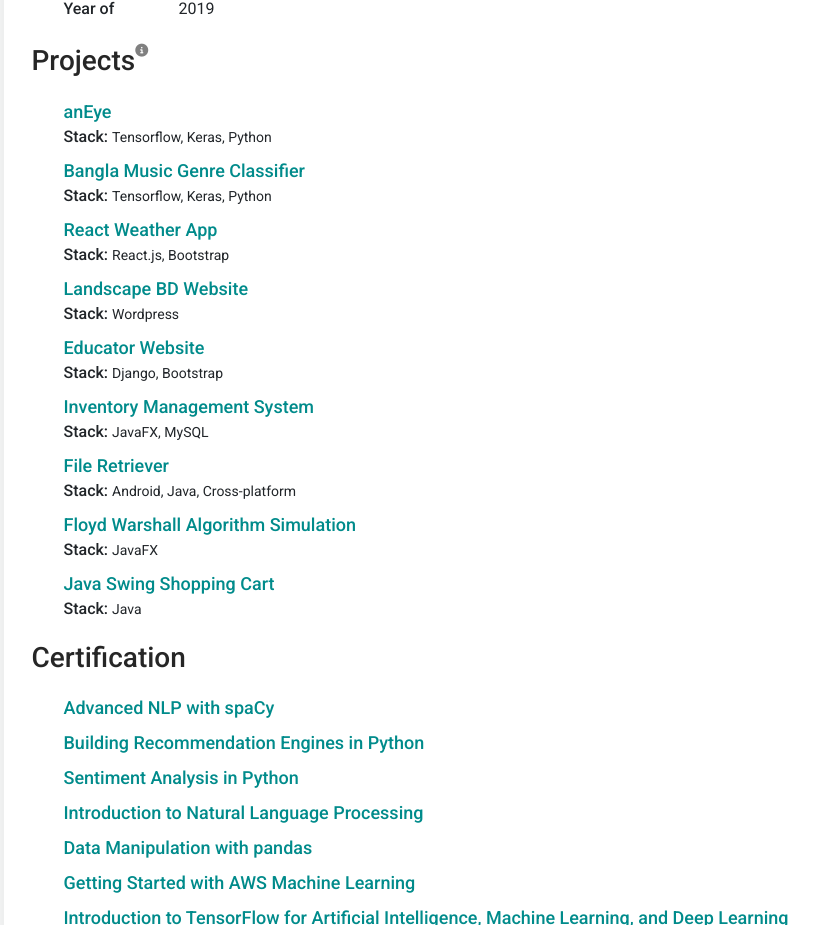
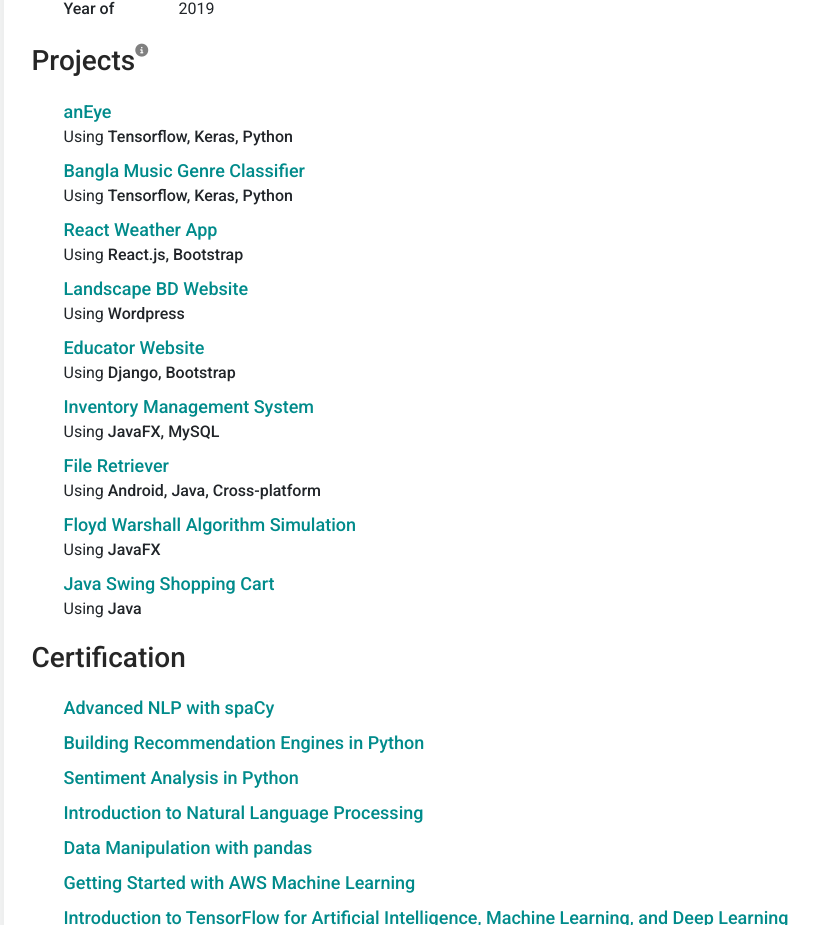
Before and after one commit to afifaniks/afifaniks-github-io-old, a React (Create React App) app: page / in a window 1280 px wide. Shown: the part 2000-2925 px from the top of the page, without its empty margins (218-1037 px from the left). Built offline with nearby package versions, Linux system fonts and the light colour scheme.

Commit message:
Update projects

```diff
--- a/src/components/Project/index.js
+++ b/src/components/Project/index.js
@@ -23,7 +23,7 @@
                                 {
                                     project.stack
                                     && <div className="text-left">
-                                        <b>Stack: </b><small>{project.stack.join(", ")}</small>
+                                        Using <b>{project.stack.join(", ")}</b>
                                     </div>
                                 }
                             </div>
```
